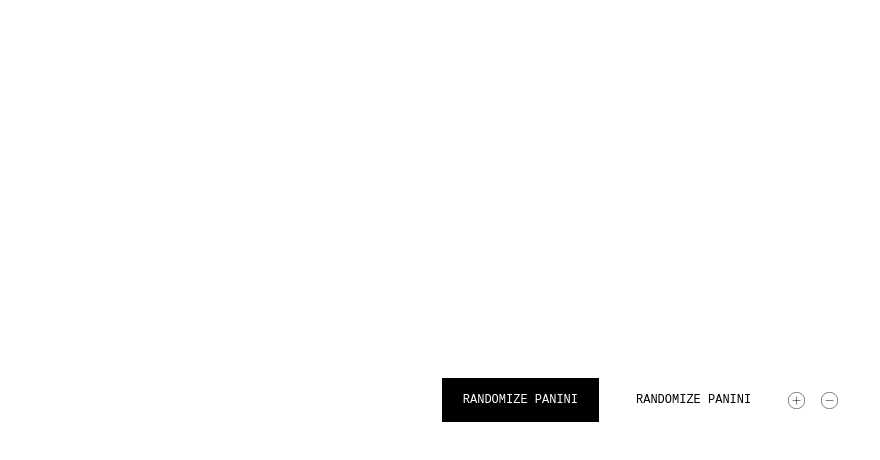
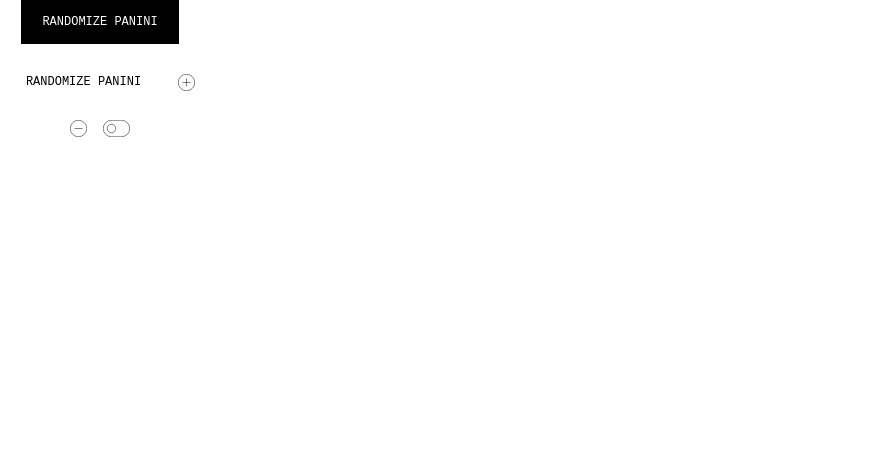
Before and after one commit to meczajkowski/panini-creator, a React (Vite) app: page / in a window 1280 px wide. Shown: the top 460 px of the page, without its empty margins (0-880 px from the left). Built offline with nearby package versions, Linux system fonts and the light colour scheme; a web font is replaced by a local one.

Commit message:
feat: implement switch component

```diff
--- a/src/App.module.css
+++ b/src/App.module.css
@@ -2,6 +2,7 @@
   display: flex;
   align-items: center;
   justify-content: center;
+  flex-wrap: wrap;
   gap: 16px;
-  min-height: 100vh;
+  max-width: 200px;
 }
--- a/src/App.tsx
+++ b/src/App.tsx
@@ -1,15 +1,25 @@
+import { useState } from 'react';
 import styles from './App.module.css';
 import Button from './components/UI/Button';
 import CounterButton from './components/UI/CounterButton';
+import Switch from './components/UI/Switch';
 import { ButtonType, CounterButtonType } from './enums';
 
 function App() {
+  const [SwitchisToggled, setSwitchIsToggled] = useState(false);
+
   return (
     <div className={styles.testDiv}>
       <Button type={ButtonType.Primary}>RANDOMIZE PANINI</Button>
       <Button type={ButtonType.Secondary}>RANDOMIZE PANINI</Button>
       <CounterButton type={CounterButtonType.Add} />
       <CounterButton type={CounterButtonType.Substract} />
+      <Switch
+        isToggled={SwitchisToggled}
+        onToggle={() => {
+          setSwitchIsToggled((prevState) => !prevState);
+        }}
+      />
     </div>
   );
 }
--- /dev/null
+++ b/src/components/UI/Switch.module.css
@@ -0,0 +1,4 @@
+.switch rect {
+  transition: ease-in-out 0.3s;
+  cursor: pointer;
+}
--- /dev/null
+++ b/src/components/UI/Switch.tsx
@@ -0,0 +1,38 @@
+import styles from './Switch.module.css';
+
+const Switch = (props: { isToggled: boolean; onToggle: () => void }) => {
+  return (
+    <svg
+      className={styles.switch}
+      onClick={props.onToggle}
+      xmlns='http://www.w3.org/2000/svg'
+      width='27'
+      height='17'
+      viewBox='0 0 27 17'
+      fill='none'
+    >
+      <rect
+        x='0.25'
+        y='0.25'
+        width='26.5'
+        height='16.5'
+        rx='8.25'
+        fill='white'
+        stroke='black'
+        strokeWidth='0.5'
+      />
+      <rect
+        x={props.isToggled ? '14' : '4.25'}
+        y='4.25'
+        width='8.5'
+        height='8.5'
+        rx='4.25'
+        fill={props.isToggled ? 'black' : 'white'}
+        stroke='black'
+        strokeWidth='0.5'
+      />
+    </svg>
+  );
+};
+
+export default Switch;
```
